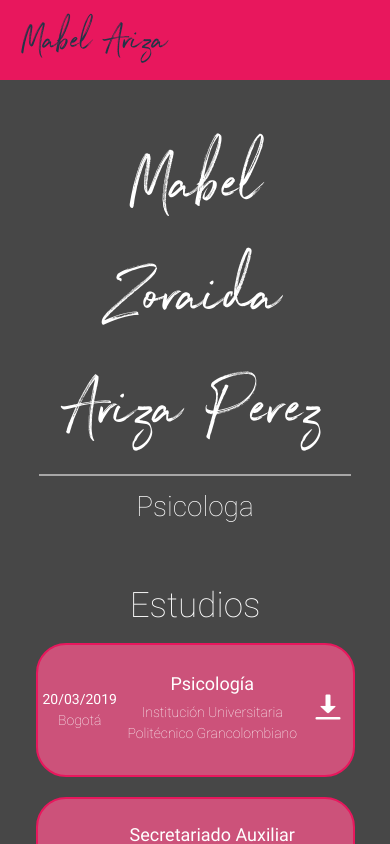
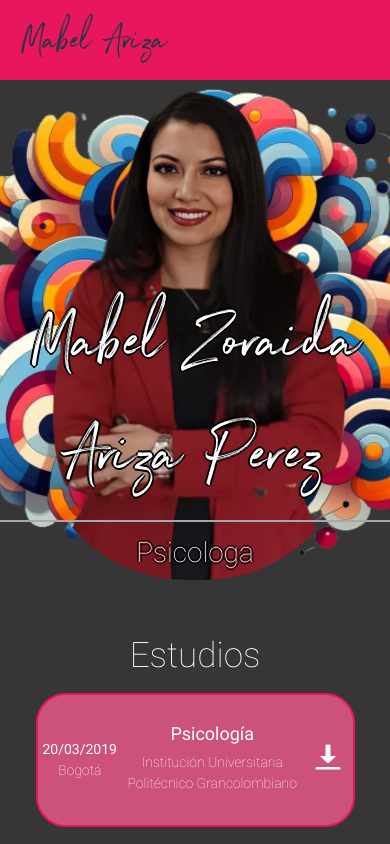
Before and after one commit to AndresAriza27/PortfolioMabelAriza, a React (Vite) app: page / in a window 390 px wide. Shown: the top 844 px of the page. Built offline with nearby package versions, Linux system fonts and the light colour scheme.

Commit message:
Jumbotron styled

```diff
--- a/src/components/Jumbotron.jsx
+++ b/src/components/Jumbotron.jsx
@@ -1,13 +1,15 @@
 import '../styles/Jumbotron.css'
+import imgJumbo from '../imgs/jumboImg.png'
 
 export function Jumbotron () {
     return (
         <div className="bkJtron">
             <div className="Jumbotron">
-            <div className="JmboTxt">
-                <h3>Mabel Zoraida Ariza Perez</h3>
-                <span>Psicologa</span>
-            </div>
+                <img src={imgJumbo} alt="" />
+                <div className="JmboTxt">
+                    <h3>Mabel Zoraida Ariza Perez</h3>
+                    <span>Psicologa</span>
+                </div>
             </div>
         </div>
     )
--- a/src/styles/Jobs.css
+++ b/src/styles/Jobs.css
@@ -26,7 +26,7 @@
     color: #fff;
     align-items: center;
     justify-content: center;
-    background-color: var(--colorGris);
+    background-color: var(--colorGrisOscuro);
     width: 100%;
     display: flex;
     flex-direction: column;
--- a/src/styles/Jumbotron.css
+++ b/src/styles/Jumbotron.css
@@ -23,9 +23,13 @@
 }
 .bkJtron {
     width: 100%;
-    background-color: var(--colorGris);
+    background-color: var(--colorGrisOscuro);
 }
 .Jumbotron {
+    background-size: 550px;
+    background-position: center;
+    background-repeat: no-repeat;
+    background-image: url(../imgs/bgJumbo.png);
     color: #fff;
     text-align: center;
     margin-left: 10% ;
@@ -35,6 +39,8 @@
     width: 80%;
 }
 .JmboTxt {
+    margin-top: 250px;
+    position: absolute;
     text-align: center;
     align-items: center;
     display: flex;
@@ -42,6 +48,10 @@
     justify-content: center;
 }
 .JmboTxt h3 {
+    text-shadow: 2px 0px 0px black,
+                 0px 2px 0px black,
+                 -2px 0px 0px black,
+                 0px -2px 0px black;
     text-align: center;
     display: flex;
     margin: 0;
@@ -51,7 +61,30 @@
     border-bottom: 2px solid var(--colorGrisClaro);
 }
 .JmboTxt span {
+    text-shadow: 2px 0px 0px black,
+                 0px 2px 0px black,
+                 -2px 0px 0px black,
+                 0px -2px 0px black;
     padding: 10px 0;
     font-size: 28px;
     font-family: RobotoThin;
 }
+.Jumbotron img {
+    position: relative;
+    border-radius: 0 0 150px 150px ;
+}
+@media (max-width: 768px) {
+    .bkJtron {
+        height: 550px;
+    }
+    .Jumbotron {
+        margin-left: 0;
+        width: 100%;
+    }
+    .JmboTxt {
+        margin-top: 200px;
+    }
+    .Jumbotron h3 {
+
+    }
+}
--- a/src/styles/Studies.css
+++ b/src/styles/Studies.css
@@ -24,7 +24,7 @@
 
 .studies {
     color: #ffff;
-    background-color: var(--colorGris);
+    background-color: var(--colorGrisOscuro);
     flex-direction: column;
     display: flex;
     width: 100%;
```
Also changed, not shown: src/imgs/bgJumbo.png (added), src/imgs/jumboImg.png (added).
